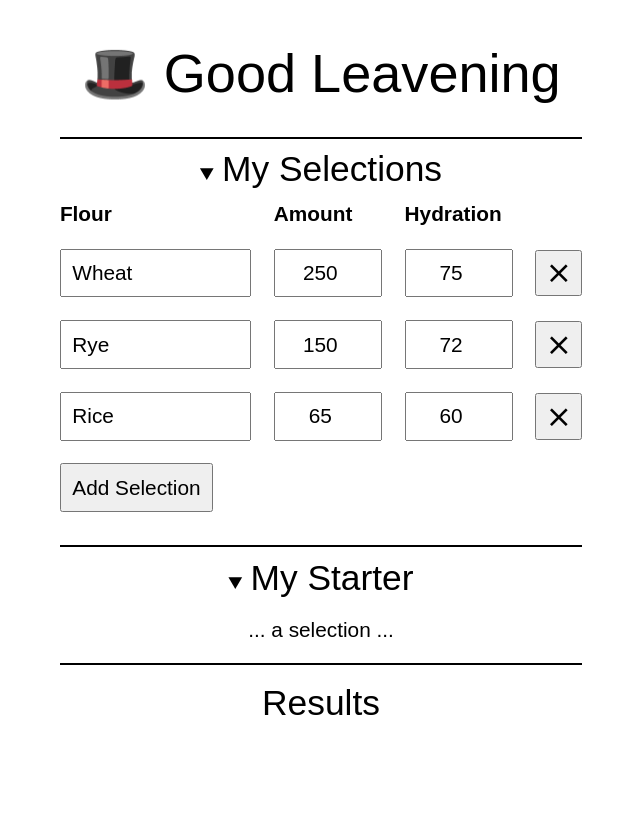
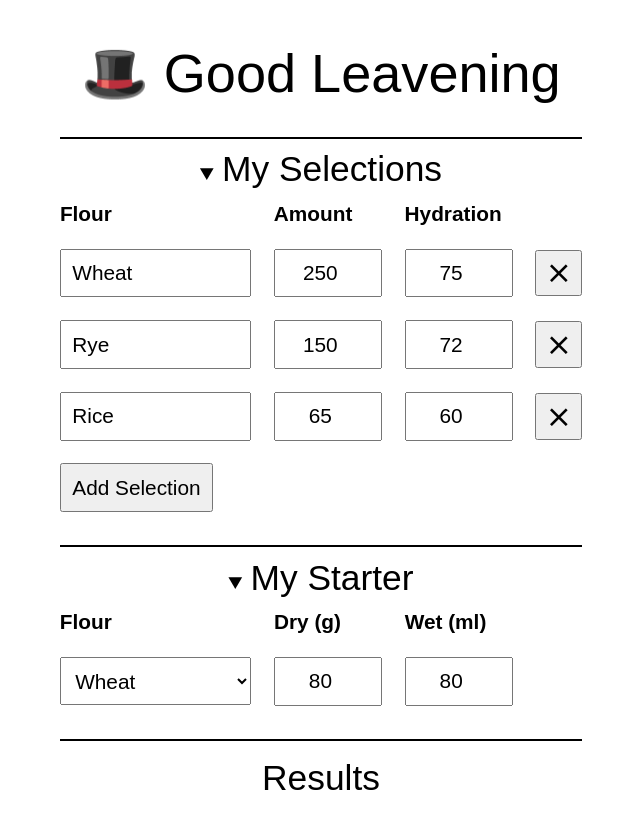
Before and after one commit to paul-c-guest/bread-calc-v4, a React (Vite) app: page / in a window 1280 px wide. Both pictures are taken after a click on the element "My Starter". Shown: the top 828 px of the page, without its empty margins (319-959 px from the left). Before the commit the page ends 800 px from the top, so only its background shows below. Built offline with nearby package versions, Linux system fonts and the light colour scheme; a web font is replaced by a local one.

Commit message:
starter input fields update state

```diff
--- a/src/App.tsx
+++ b/src/App.tsx
@@ -1,14 +1,22 @@
-import { useState } from 'react'
+import { useEffect, useState } from 'react'
 
 import { Title } from './components/Title'
 import { Selections } from './components/Selections'
 import { Selection, Flour } from './models/flour'
 import { Starter } from './components/Starter'
 import { Calculations } from './components/Calculations'
+import { StarterData } from './models/starter'
 
 export default function App() {
   // todo replace with useQuery
   const [selections, setSelections] = useState<Selection[]>(devData)
+
+  const [starterData, setStarterData] =
+    useState<StarterData>(initialStarterData)
+
+  // useEffect(() => {
+  //   console.log(starterData)
+  // }, [starterData])
 
   const addNewSelection = (selection: Selection) => {
     setSelections([...selections, selection])
@@ -26,18 +34,22 @@ export default function App() {
     <>
       <Title />
       <Selections
-        flours={devFlours}
+        flours={flourDb}
         selections={selections}
         addNewSelection={addNewSelection}
         deleteSelection={deleteSelection}
       />
-      <Starter />
+      <Starter
+        starterData={starterData}
+        setStarterData={setStarterData}
+        flours={flourDb}
+      />
       <Calculations />
     </>
   )
 }
 
-const devFlours: Flour[] = [
+const flourDb: Flour[] = [
   { id: 101, name: 'Wheat', defaultHydration: 75, isGlutenFree: false },
   { id: 102, name: 'Wholemeal', defaultHydration: 70, isGlutenFree: false },
   { id: 103, name: 'Rye', defaultHydration: 65, isGlutenFree: false },
@@ -45,6 +57,7 @@ const devFlours: Flour[] = [
   { id: 105, name: 'Tapioca', defaultHydration: 58, isGlutenFree: true },
   { id: 106, name: 'Spelt', defaultHydration: 63, isGlutenFree: false },
   { id: 107, name: 'Tapioca', defaultHydration: 58, isGlutenFree: true },
+  { id: 108, name: 'Buckwheat', defaultHydration: 53, isGlutenFree: true },
 ]
 
 const devData: Selection[] = [
@@ -74,3 +87,9 @@ const devData: Selection[] = [
     amount: 65,
   },
 ]
+
+const initialStarterData: StarterData = {
+  flourId: flourDb[0].id || undefined,
+  wet: 80,
+  dry: 80,
+}
--- a/src/components/NewSelection.tsx
+++ b/src/components/NewSelection.tsx
@@ -80,7 +80,6 @@ export function NewSelection({ flours, selections, addNewSelection }: Props) {
             name="new-selection"
             id="flourId"
             className="new-selection"
-            placeholder="add new..."
             onChange={updateSelection}
           >
             {flours
--- a/src/components/Starter.tsx
+++ b/src/components/Starter.tsx
@@ -1,11 +1,88 @@
-export function Starter() {
+import { Flour } from '../models/flour'
+import { StarterData } from '../models/starter'
+
+interface Props {
+  flours: Flour[]
+  starterData: StarterData
+  setStarterData: React.Dispatch<React.SetStateAction<StarterData>>
+}
+
+export function Starter({ flours, starterData, setStarterData }: Props) {
+
+  const updateValues = (event: React.ChangeEvent<HTMLInputElement>) => {
+    setStarterData({
+      ...starterData,
+      [event.target.name]: Number(event.target.value),
+    })
+  }
+
+  const updateSelection = (event: React.ChangeEvent<HTMLSelectElement>) => {
+    setStarterData({
+      ...starterData,
+      flourId: Number(event.target.value),
+    })
+  }
+
   return (
     <>
       <details>
         <summary>
           <h2>My Starter</h2>
         </summary>
-        <p>... a selection ...</p>
+        <table>
+          <tbody>
+            <tr className="table-headings">
+              <td>Flour</td>
+              <td>Dry (g)</td>
+              <td>Wet (ml)</td>
+              <td></td>
+            </tr>
+
+            <tr>
+              <td>
+                <select
+                  name="flourId"
+                  className="new-selection"
+                  onChange={updateSelection}
+                >
+                  {flours.map((flour) => (
+                    <option key={flour.id} value={flour.id}>
+                      {flour.name}
+                    </option>
+                  ))}
+                </select>{' '}
+              </td>
+              <td>
+                <input
+                  type="number"
+                  step={5}
+                  min={0}
+                  className="flour-entry-number"
+                  defaultValue={starterData.dry}
+                  name="dry"
+                  onChange={updateValues}
+                />
+              </td>
+              <td>
+                <input
+                  type="number"
+                  step={5}
+                  min={0}
+                  className="flour-entry-number"
+                  defaultValue={starterData.wet}
+                  name="wet"
+                  onChange={updateValues}
+                />
+              </td>
+              <td>
+                <button
+                  className="flour-delete-button"
+                  style={{ visibility: 'hidden' }}
+                ></button>
+              </td>
+            </tr>
+          </tbody>
+        </table>
       </details>
       <hr />
     </>
--- /dev/null
+++ b/src/models/starter.ts
@@ -0,0 +1,5 @@
+export interface StarterData {
+  flourId: number | undefined
+  dry: number
+  wet: number
+}
```
